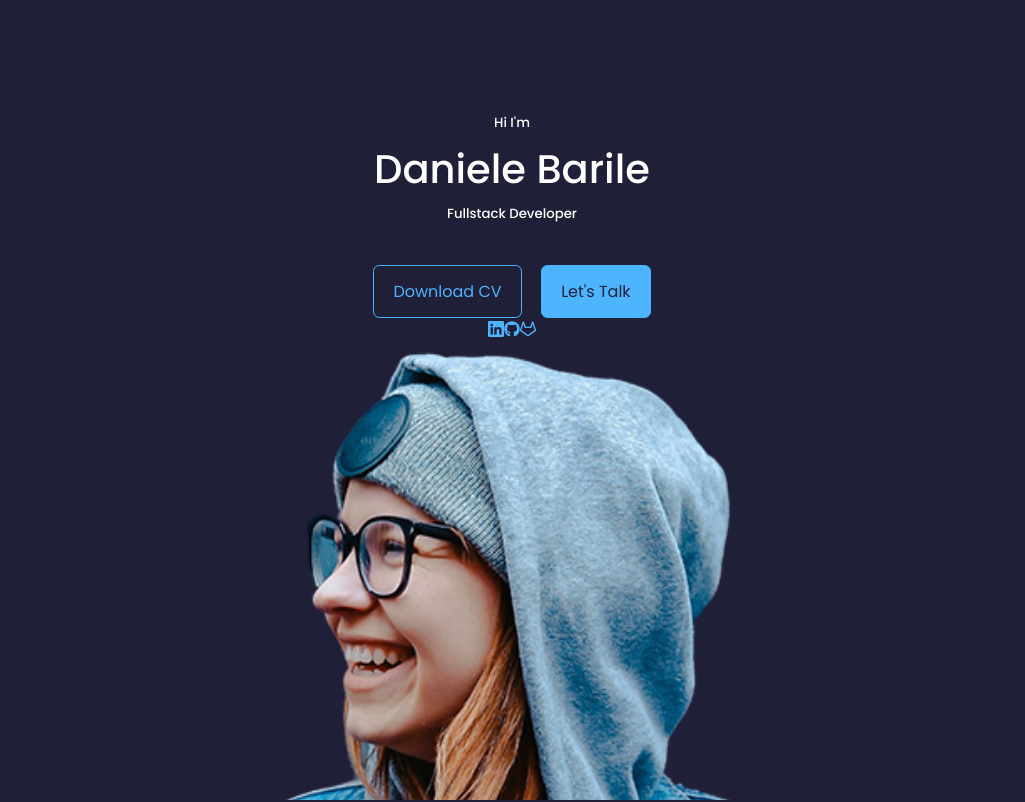
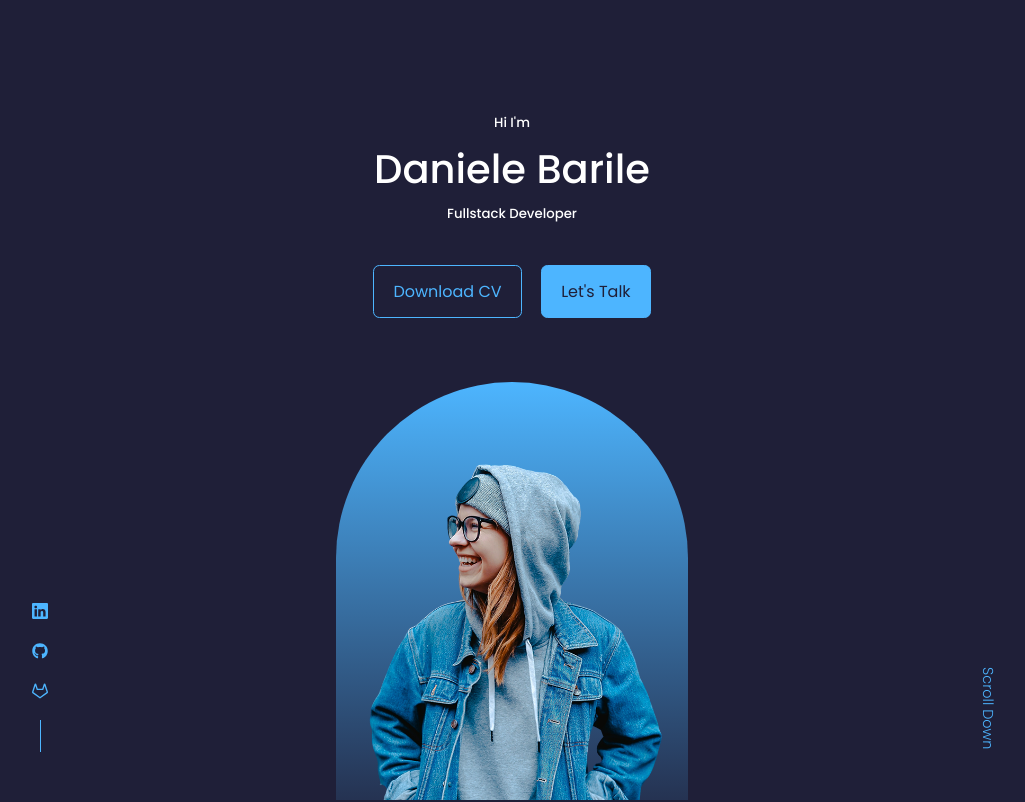
Before and after one commit to Ho3pLi/MyPlace, a React (Create React App) app: page / in a window 1280 px wide. Shown: the top 802 px of the page, without its empty margins (128-1153 px from the left). Built offline with nearby package versions, Linux system fonts and the light colour scheme.

Commit message:
syncro commit i think

```diff
--- a/src/components/header/HeaderSocial.jsx
+++ b/src/components/header/HeaderSocial.jsx
@@ -5,7 +5,7 @@
 
 const HeaderSocial = () => {
   return (
-    <div className="header__social">
+    <div className="header__socials">
 
         <a href="https://www.linkedin.com/in/danielebarile/" target="_blank"><BsLinkedin/></a>
         <a href="https://github.com/Ho3pLi" target="_blank"><FaGithub/></a>
--- a/src/components/header/header.css
+++ b/src/components/header/header.css
@@ -34,3 +34,38 @@
     left: 0;
     bottom: 3rem;
 }
+
+.header__socials::after {
+
+    content: "";
+    width: 1px;
+    height: 2rem;
+    background: var(--color-primary);
+}
+
+/* ME */
+
+.me {
+
+    background: linear-gradient(var(--color-primary), transparent);
+    width: 22rem;
+    height: 30rem;
+    position: absolute;
+    left: calc(50% - 11rem);
+    margin-top: 4rem;
+    border-radius: 12rem 12rem 0 0;
+    overflow: hidden;
+    padding: 5rem 1.5rem 1.5rem 1.5rem;
+}
+
+/* Scroll down */
+
+.scroll__down {
+
+    position: absolute;
+    right: -2.3rem;
+    bottom: 5rem;
+    transform: rotate(90deg);
+    font-weight: 300;
+    font-size: 0.9rem;
+}
```
